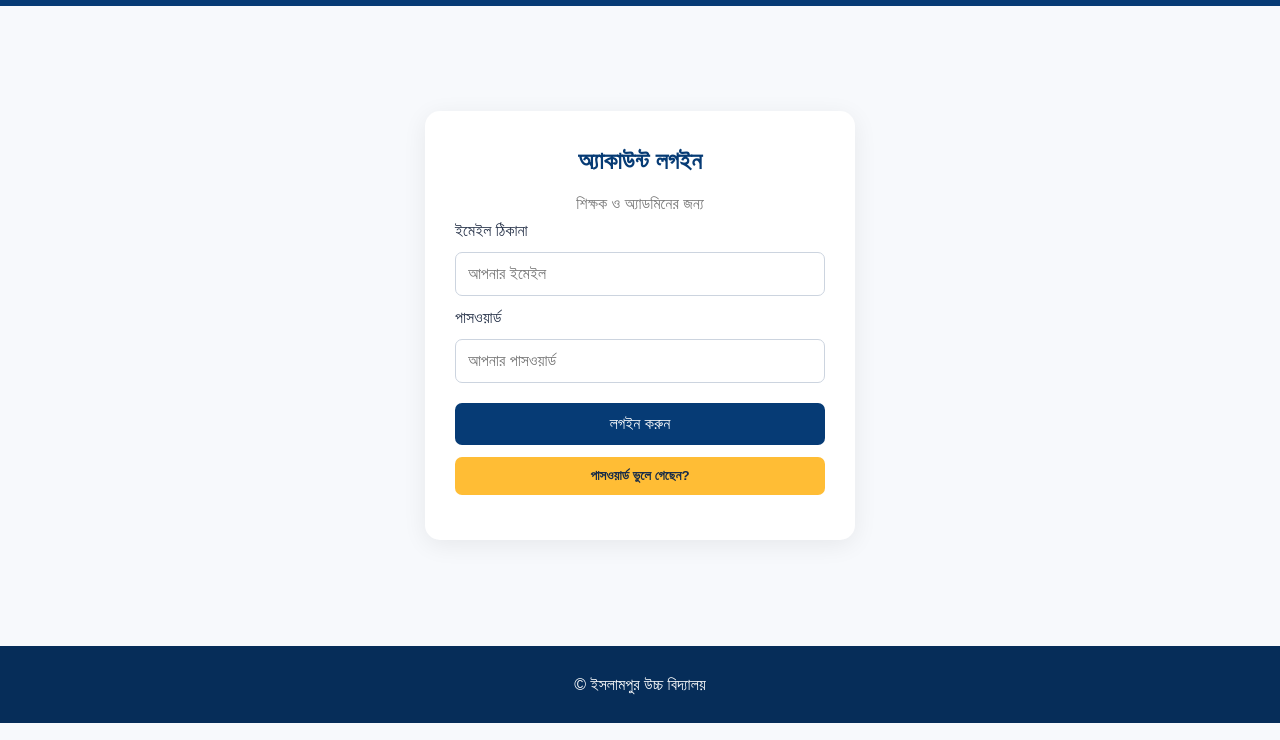
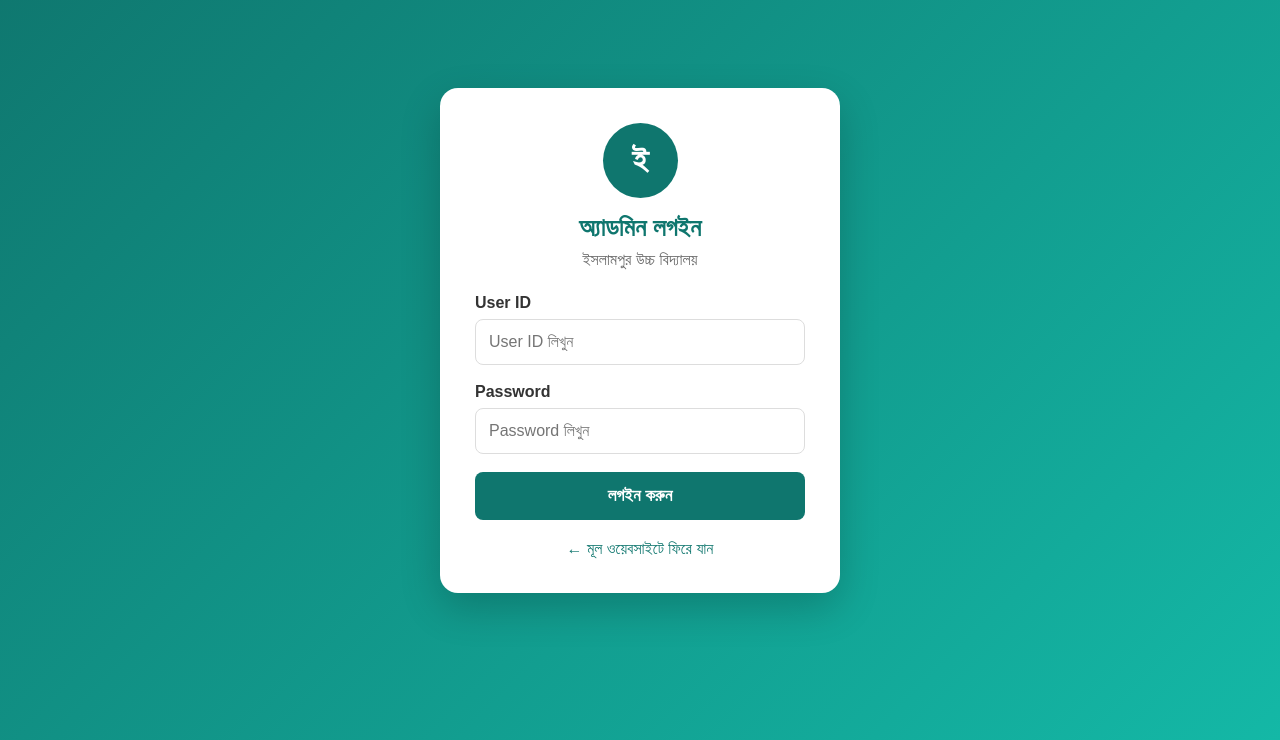
Before and after one commit to shakil7069/school-website, a plain HTML site: page login.html in a window 1280 px wide. Shown: the part 60-800 px from the top of the page. Drawn offline with Linux system fonts and the light colour scheme.

Commit message:
Update login.html

```diff
--- a/login.html
+++ b/login.html
@@ -2,80 +2,164 @@
 <html lang="bn">
 <head>
     <meta charset="UTF-8">
-  <meta name="viewport" content="width=device-width, initial-scale=1">
-  <title>লগইন | ইসলামপুর উচ্চ বিদ্যালয়</title>
-  <link rel="stylesheet" href="style.css">
+    <meta name="viewport" content="width=device-width, initial-scale=1.0">
+
+    <title>Admin Login</title>
+
     <style>
-    .login-wrap {
-      min-height: 80vh;
-      display: grid;
-      place-items: center;
-      padding: 25px;
+        * {
+            box-sizing: border-box;
+            margin: 0;
+            padding: 0;
         }
-    .login-card {
+
+        body {
+            min-height: 100vh;
+            font-family: Arial, sans-serif;
+            background: linear-gradient(135deg, #0f766e, #14b8a6);
+            display: flex;
+            justify-content: center;
+            align-items: center;
+            padding: 20px;
+        }
+
+        .login-box {
             width: 100%;
-      max-width: 430px;
+            max-width: 400px;
             background: white;
-      padding: 30px;
-      border-radius: 15px;
-      box-shadow: 0 5px 25px #00000012;
+            padding: 35px;
+            border-radius: 18px;
+            box-shadow: 0 15px 40px rgba(0,0,0,0.2);
         }
-    .login-card h1 {
+
+        .logo {
+            width: 75px;
+            height: 75px;
+            margin: 0 auto 15px;
+            border-radius: 50%;
+            background: #0f766e;
+            color: white;
+            display: flex;
+            align-items: center;
+            justify-content: center;
+            font-size: 32px;
+            font-weight: bold;
+        }
+
+        h1 {
             text-align: center;
-      color: #063b75;
+            color: #0f766e;
             margin-bottom: 8px;
+            font-size: 25px;
         }
-    .login-card p {
+
+        .subtitle {
             text-align: center;
-      color: #777;
+            color: #666;
+            margin-bottom: 25px;
         }
-    .login-card button {
+
+        label {
+            display: block;
+            margin-bottom: 7px;
+            font-weight: bold;
+            color: #333;
+        }
+
+        input {
             width: 100%;
-      margin-top: 12px;
+            padding: 13px;
+            margin-bottom: 18px;
+            border: 1px solid #ddd;
+            border-radius: 8px;
+            font-size: 16px;
+            outline: none;
         }
-    #message {
+
+        input:focus {
+            border-color: #0f766e;
+        }
+
+        button {
+            width: 100%;
+            padding: 14px;
+            border: none;
+            border-radius: 8px;
+            background: #0f766e;
+            color: white;
+            font-size: 17px;
+            font-weight: bold;
+            cursor: pointer;
+        }
+
+        button:hover {
+            background: #115e59;
+        }
+
+        #loginMessage {
             margin-top: 15px;
             text-align: center;
-      color: #b42318;
+            color: #dc2626;
+            font-weight: bold;
+        }
+
+        .back {
+            display: block;
+            text-align: center;
+            margin-top: 20px;
+            color: #0f766e;
+            text-decoration: none;
         }
     </style>
 </head>
+
 <body>
 
-<header>
-  <div class="logo">🏫 ইসলামপুর উচ্চ বিদ্যালয়</div>
-  <nav><a href="index.html">হোমপেজ</a></nav>
-</header>
+    <div class="login-box">
 
-<main class="login-wrap">
-  <section class="login-card">
-    <h1>অ্যাকাউন্ট লগইন</h1>
-    <p>শিক্ষক ও অ্যাডমিনের জন্য</p>
+        <div class="logo">ই</div>
+
+        <h1>অ্যাডমিন লগইন</h1>
+
+        <p class="subtitle">
+            ইসলামপুর উচ্চ বিদ্যালয়
+        </p>
 
         <form id="loginForm">
-      <label for="email">ইমেইল ঠিকানা</label>
-      <input type="email" id="email" required
-        placeholder="আপনার ইমেইল">
 
-      <label for="password">পাসওয়ার্ড</label>
-      <input type="password" id="password" required
-        placeholder="আপনার পাসওয়ার্ড">
+            <label for="userId">User ID</label>
 
-      <button type="submit" class="admin-btn" id="loginBtn">
+            <input
+                type="text"
+                id="userId"
+                placeholder="User ID লিখুন"
+                required
+            >
+
+            <label for="password">Password</label>
+
+            <input
+                type="password"
+                id="password"
+                placeholder="Password লিখুন"
+                required
+            >
+
+            <button type="submit">
                 লগইন করুন
             </button>
+
+            <div id="loginMessage"></div>
+
         </form>
 
-    <button id="resetBtn" class="btn">
-      পাসওয়ার্ড ভুলে গেছেন?
-    </button>
+        <a href="index.html" class="back">
+            ← মূল ওয়েবসাইটে ফিরে যান
+        </a>
 
-    <div id="message" role="status"></div>
-  </section>
-</main>
+    </div>
 
-<footer>
-  <p>© ইসলামপুর উচ্চ বিদ্যালয়</p>
-</footer>
+    <script src="login.js"></script>
 
-<script type="module" src="login.js"></script>
+</body>
+</html>
```
Lines whose indentation alone changed are shown as unchanged.
